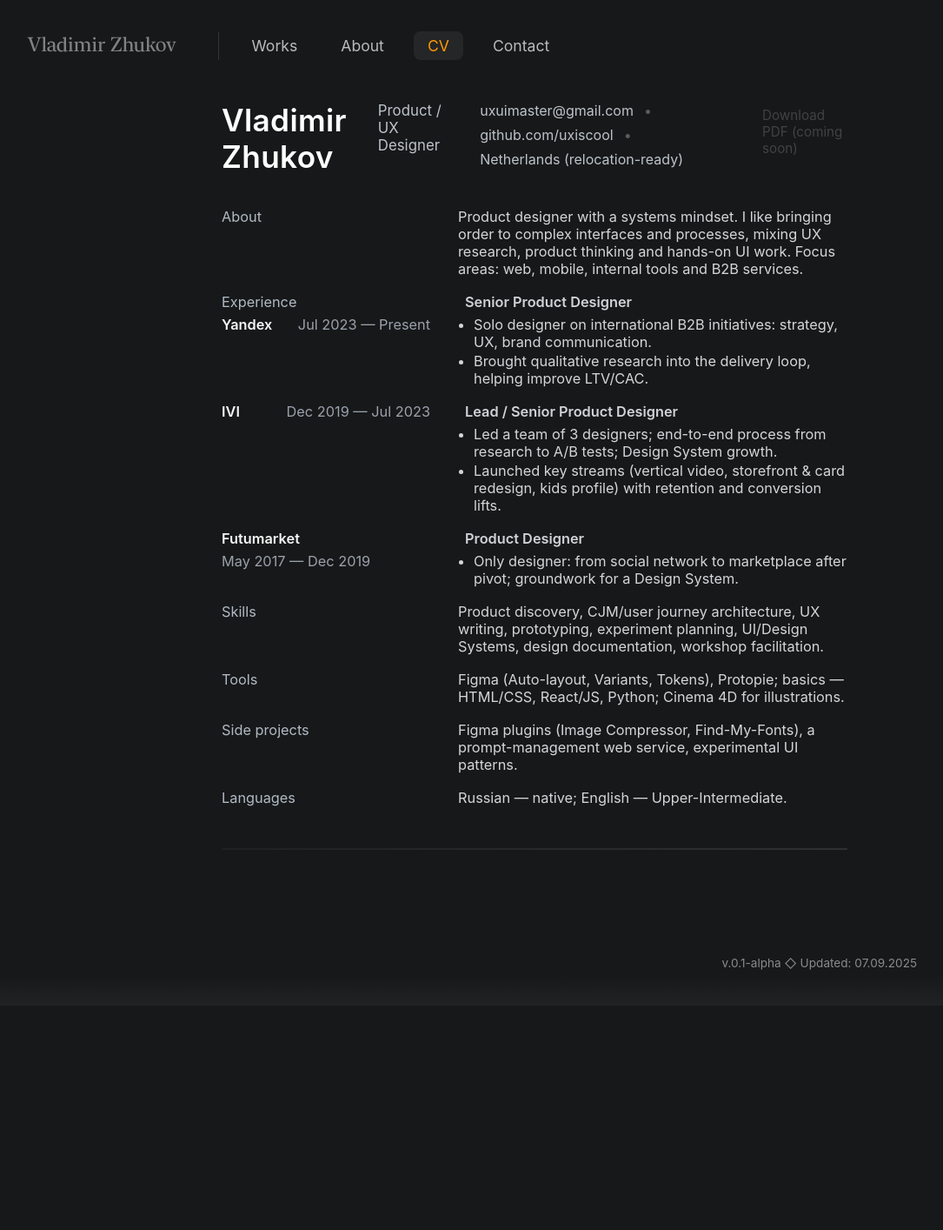
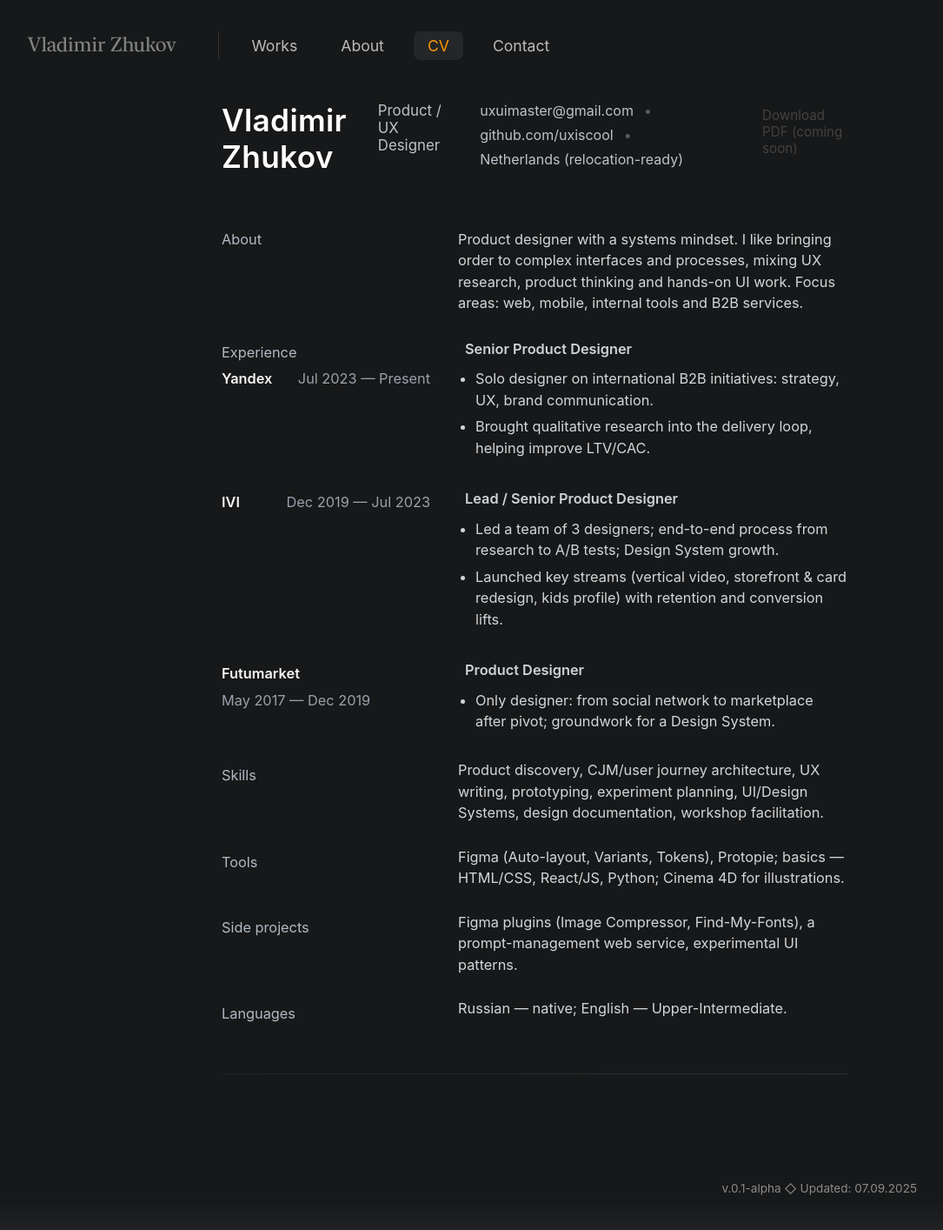
Before and after one commit to uxiscool/experience, a Jekyll site: the page built from cv.md, in a window 1280 px wide. Shown: the whole page at 87% size, without its empty margins (25-1110 px from the left). Built offline with Jekyll 4.4.1, drawn with Linux system fonts in a browser that asks for light colours; before the commit the page ends 1156 px from its top, so only the background shows below that.

Commit message:
Add files via upload

```diff
--- a/css/main.css
+++ b/css/main.css
@@ -1093,3 +1093,62 @@ body.mm-open{ overflow: hidden; }
 @media (max-width:980px){
   .cv-orgline{ gap: 2px 10px; }
 }
+
+/* ==== CV: vertical rhythm tune-up ==== */
+/* базовые переменные под ритм (можешь подправить под вкус) */
+:root{
+  --cv-row-desktop: 26px;   /* вертикальный шаг между строками сетки на десктопе */
+  --cv-row-mobile: 22px;    /* и на мобилке */
+}
+
+/* шапка CV — больше воздуха снизу */
+.cv-head{
+  margin-bottom: 20px;
+}
+
+/* основная сетка CV — больше межстрочного зазора */
+.cv-grid{
+  row-gap: var(--cv-row-desktop);
+  padding-top: 28px;        /* было 24 */
+  padding-bottom: 16px;     /* было 8 */
+}
+
+/* текст — комфортная читаемость */
+.cv-left,
+.cv-right{
+  line-height: 1.5;
+}
+
+/* «Компания — даты» (левая колонка у Experience) — чуть отделим от роли */
+.cv-orgline{
+  margin-bottom: 8px;       /* было 0 */
+}
+
+/* Роль (правая колонка) — как подзаголовок блока опыта */
+.cv-role{
+  margin-top: 2px;          /* добавили лёгкий верхний отступ */
+  margin-bottom: 10px;      /* было 4 */
+  font-weight: 600;
+}
+
+/* Буллеты — свободнее дышат */
+.cv-bullets{
+  margin-top: 10px;         /* было 6 */
+  padding-left: 20px;       /* +2 для читабельности маркеров */
+}
+.cv-bullets li{
+  margin: 6px 0;            /* было 2 */
+}
+
+/* между компаниями — стабильный шаг; работает, т.к. элементы идут: left/right, потом следующий left */
+.cv-right + .cv-left{
+  margin-top: 6px;          /* микро-зазор между блоками опыта */
+}
+
+/* Мобилка ≤980px — шагаем немного компактнее, но без «склейки» */
+@media (max-width:980px){
+  .cv-grid{ row-gap: var(--cv-row-mobile); }
+  .cv-left{ margin-top: 8px; }     /* подпись секции/компания не прилипает к предыдущему контенту */
+  .cv-role{ margin-bottom: 8px; }
+  .cv-bullets{ margin-top: 8px; }
+}
```
